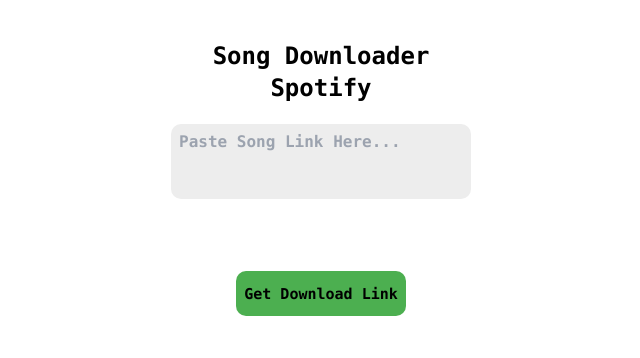
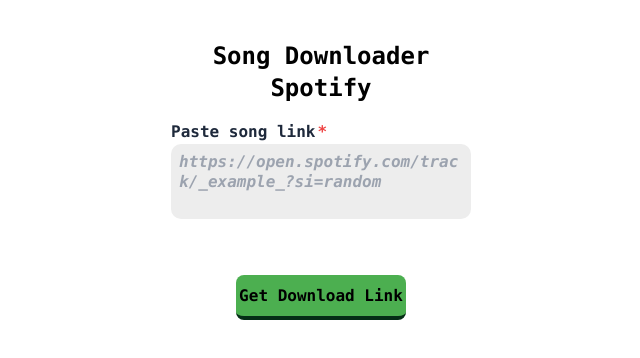
Before and after one commit to Subhabrata0010/Song_downloader, a React (Vite) app in the folder songs/song_downloader/: page / in a window 1280 px wide. Shown: the top 358 px of the page, without its empty margins (319-959 px from the left). Built offline with nearby package versions, Linux system fonts and the light colour scheme.

Commit message:
UI changes

```diff
--- a/songs/song_downloader/src/App.jsx
+++ b/songs/song_downloader/src/App.jsx
@@ -1,5 +1,5 @@
 import React from "react";
-import SpotifyDownloader from "./components/SpotifyDownloader"; // Path to your main component
+import SpotifyDownloader from "./components/SpotifyDownloader";
 
 const App = () => {
   return (
--- a/songs/song_downloader/src/components/SongInput.jsx
+++ b/songs/song_downloader/src/components/SongInput.jsx
@@ -13,17 +13,19 @@ const SongInput = ({ fetchDownloadLink }) => {
   return (
     <div className="inputField">
       <form onSubmit={handleSubmit}>
+        <label for="txt" className="mt-4 after:content-['*'] after:ml-0.5 after:text-red-500 text-base font-semibold text-slate-800 justify-start items-start flex">Paste song link</label>
         <textarea
-          placeholder="Paste Song Link Here..."
+          id="txt"
+          placeholder="https://open.spotify.com/track/_example_?si=random"
           value={songLink}
           required
           onChange={(e) => setSongLink(e.target.value)}
-          className="scrollbar-none w-[300px] flex flex-wrap bg-[#EDEDED] justify-center min-h-[75px] resize-none box-border m-5 p-2 rounded-[10px] text-base/5"
+          className="placeholder:italic scrollbar-none w-[300px] flex flex-wrap bg-[#EDEDED] justify-center min-h-[75px] resize-none box-border p-2 rounded-[10px] text-base/5 focus:outline-none focus:border-sky-500 focus:ring-sky-500 focus:ring-2"
         ></textarea>
         <br />
         <button
           type="submit"
-          className="bg-[#4CAF50] w-[170px] h-[45px] font-semibold text-[15px] m-5 rounded-[10px] hover:bg-[#318032]">
+          className="w-[170px] h-[45px] bg-[#4CAF50] cursor-pointer transition-all text-black  rounded-lg border-green-950 border-b-[4px] hover:brightness-110 hover:-translate-y-[1px] hover:border-b-[6px] active:border-b-[2px] active:brightness-90 active:translate-y-[2px] hover:bg-[#269928] text-base mt-6">
           Get Download Link
         </button>
       </form>
--- a/songs/song_downloader/src/components/SpotifyDownloader.jsx
+++ b/songs/song_downloader/src/components/SpotifyDownloader.jsx
@@ -41,7 +41,7 @@ const SpotifyDownloader = () => {
 
   return (
     <div className="downloadButtonContainer">
-      <h1>
+      <h1 className="mb-4">
         Song Downloader <br /> Spotify
       </h1>
       <SongInput fetchDownloadLink={fetchDownloadLink} />
```
